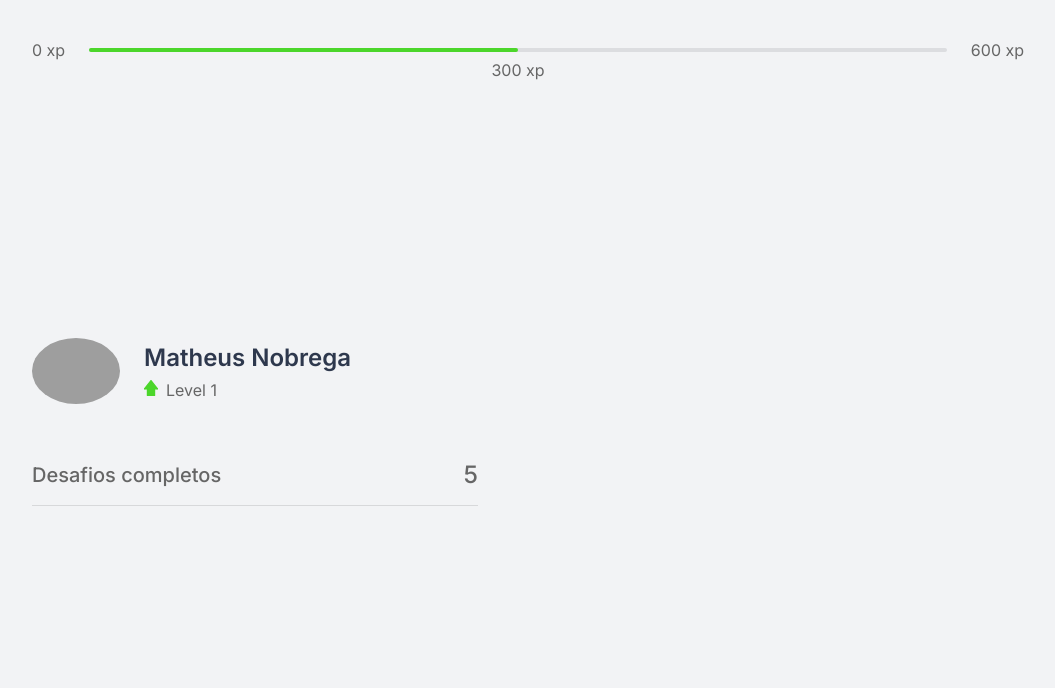
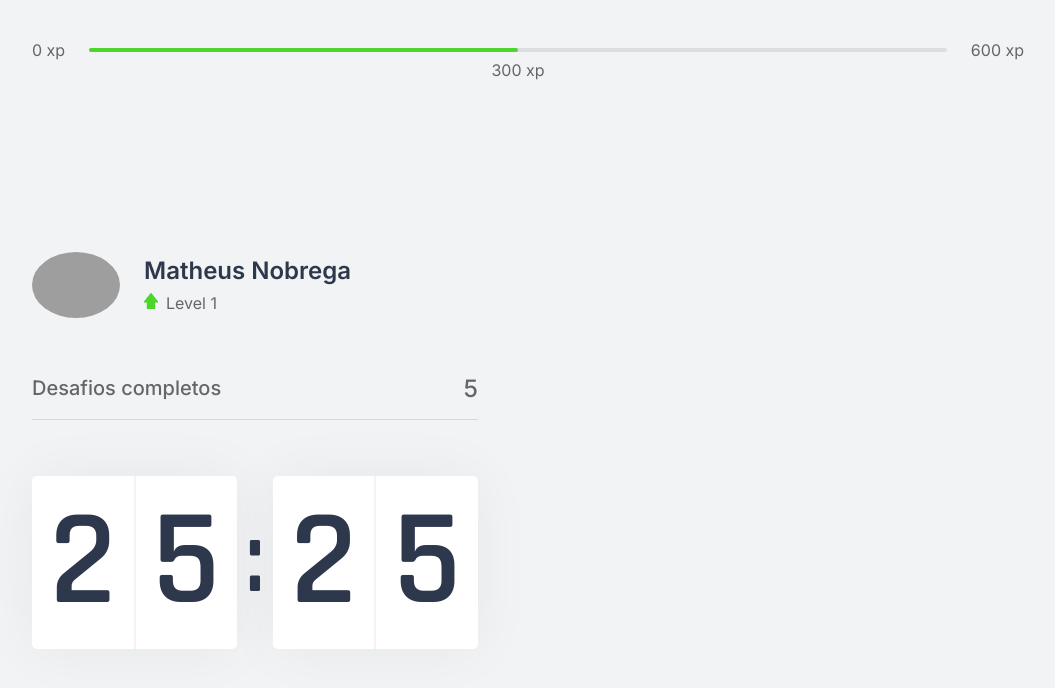
Before and after one commit to ma-nobrega/moveit, a Next.js app: page / in a window 1280 px wide. Shown: the top 688 px of the page, without its empty margins (112-1167 px from the left). Built offline with nearby package versions, Linux system fonts and the light colour scheme; grey boxes are pictures that could not be loaded.

Commit message:
style: creating countdown component

```diff
--- /dev/null
+++ b/src/components/Countdown/index.tsx
@@ -0,0 +1,21 @@
+import React from 'react';
+
+import { Container } from './styles';
+
+const Profile: React.FC = () => {
+  return (
+    <Container>
+      <div>
+        <span>2</span>
+        <span>5</span>
+      </div>
+      <span>:</span>
+      <div>
+        <span>2</span>
+        <span>5</span>
+      </div>
+    </Container>
+  );
+}
+
+export default Profile;
--- /dev/null
+++ b/src/components/Countdown/styles.ts
@@ -0,0 +1,33 @@
+import styled from 'styled-components';
+
+export const Container = styled.div`
+  display:flex;
+  align-items:center;
+  font-family: Rajdhani;
+  font-weight:600;
+  color: var(--title);
+  >div{
+    flex:1;
+    display:flex;
+    align-items:center;
+    justify-content: space-evenly;
+    background: var(--white);
+    box-shadow: 0 0 60px rgba(0,0,0, 0.05);
+    border-radius:5px;
+    font-size:8.5rem;
+    text-align:center;
+    span{
+      flex:1;
+      &:first-child{
+        border-right: 1px solid #f8f1f3;
+      }
+      &:last-child{
+        border-left: 1px solid #f8f1f3;
+      }
+    }
+  }
+  >span{
+    font-size: 6.25rem;
+    margin: 0 0.5rem;
+  }
+`;
--- a/src/pages/index.tsx
+++ b/src/pages/index.tsx
@@ -1,6 +1,7 @@
 import ExperienceBar from "../components/ExperienceBar";
 import Profile from "../components/Profile";
 import CompletedChallenges from "../components/CompletedChallenges";
+import Countdown from "../components/Countdown";
 
 import {Container } from './styles';
 
@@ -12,6 +13,7 @@ export default function Home() {
       <div>
         <Profile />
         <CompletedChallenges />
+        <Countdown />
       </div>
       <div></div>
     </section>
```
